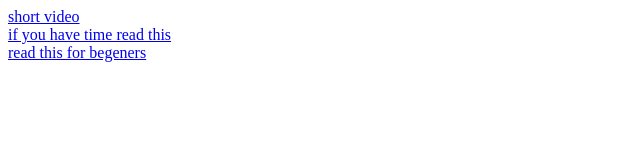
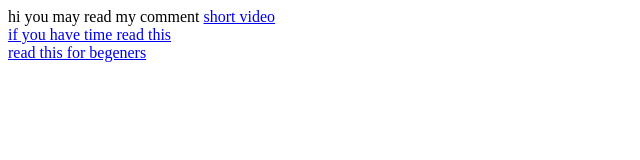
Before and after one commit to moHaHa/mohaha.github.io, a plain HTML site: page ps/story-1.html in a window 1280 px wide. Shown: the whole page, without its empty margins (0-640 px from the left). Drawn offline with Linux system fonts and the light colour scheme.

Commit message:
Update story-1.html

```diff
--- a/ps/story-1.html
+++ b/ps/story-1.html
@@ -4,6 +4,8 @@
 
   </head>
   <body>
+   hi you may read my comment
+
    <a href="https://www.instagram.com/reel/CydwROMNa79" target="blank">short video </a>
    <br>
 <a href="https://www.palestineremembered.com/FactsNotLies.html" target="blank"> if you have time read this </a>
```
